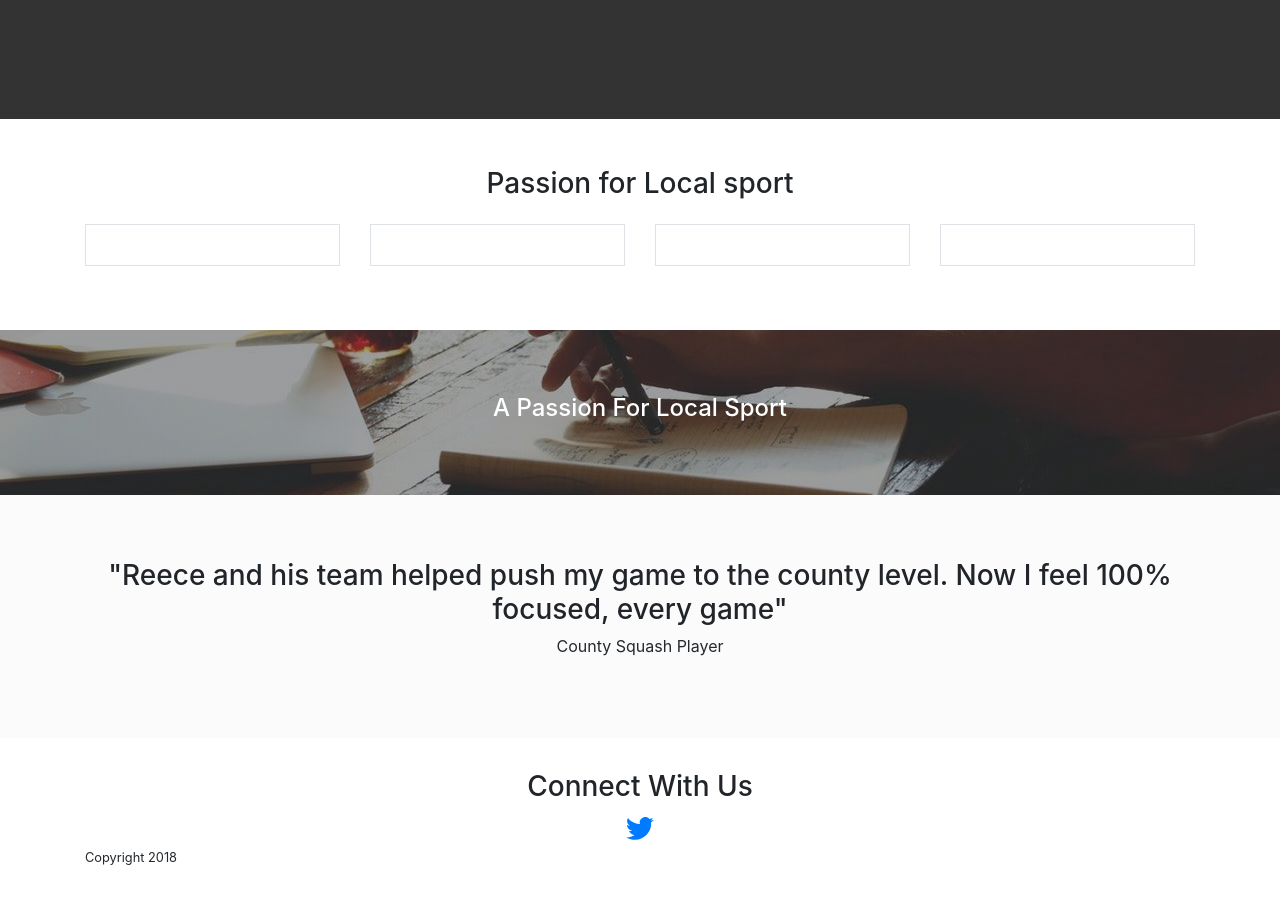
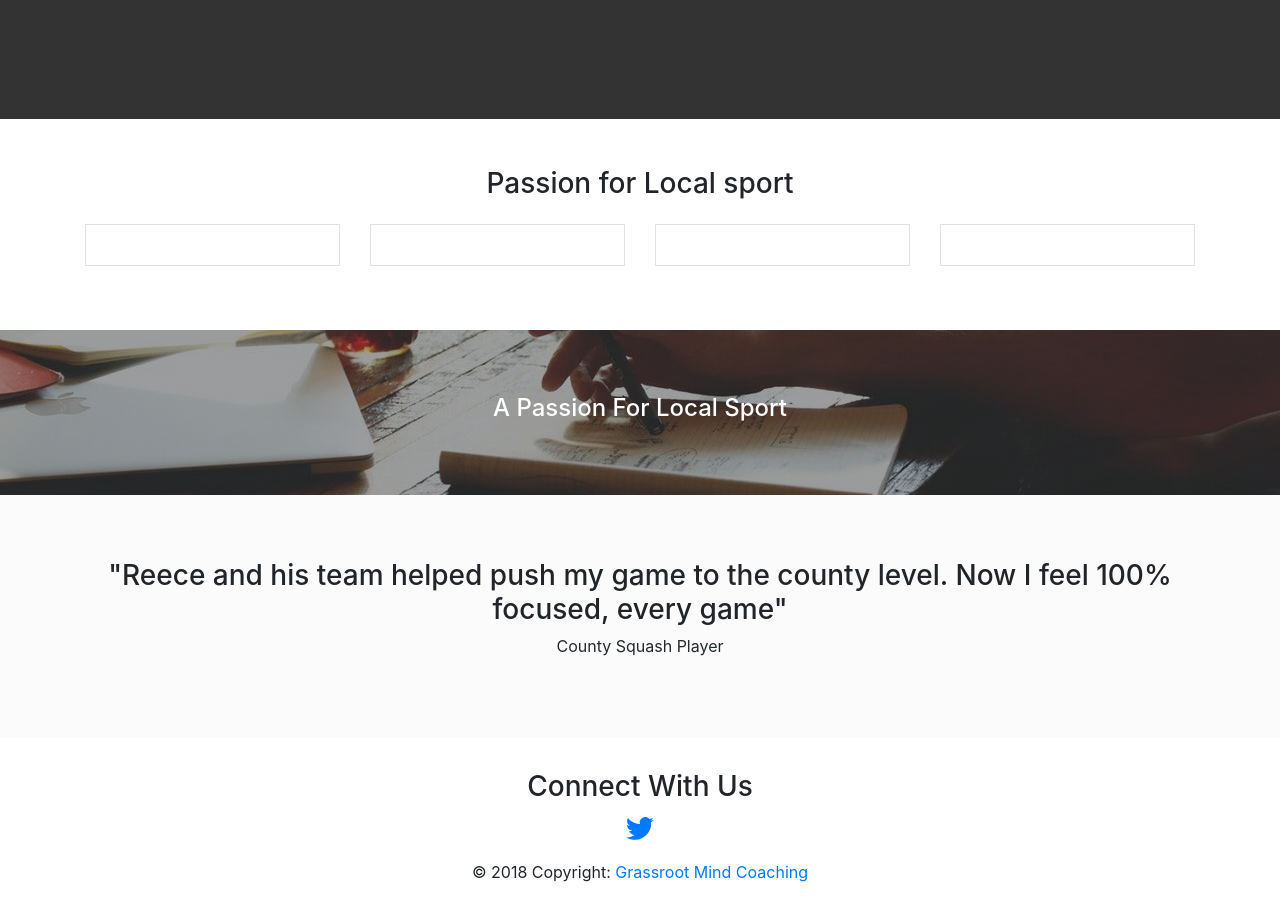
Before and after one commit to krussll/etsysimplicity, a Jekyll site: the page built from index.md, in a window 1280 px wide and 900 px high, scrolled down 902 px. Built offline with Jekyll 4.4.1, drawn with Linux system fonts in a browser that asks for light colours; nearby versions of some CDN libraries.

Commit message:
Update footer.html

```diff
--- a/_includes/footer.html
+++ b/_includes/footer.html
@@ -1,4 +1,4 @@
-<footer class="bd-footer">
+<footer class="page-footer">
   <div class="container">
     <h3 class="text-center">Connect With Us</h3>
     <div class="row">
@@ -10,6 +10,9 @@
         </a>
       </div>
     </div>
-    <p><small>Copyright 2018</small></p>
   </div>
+
+  <div class="footer-copyright text-center py-3">© 2018 Copyright:
+      <a href={{ site.url }}"> {{ site.name }}</a>
+    </div>
 </footer>
```
